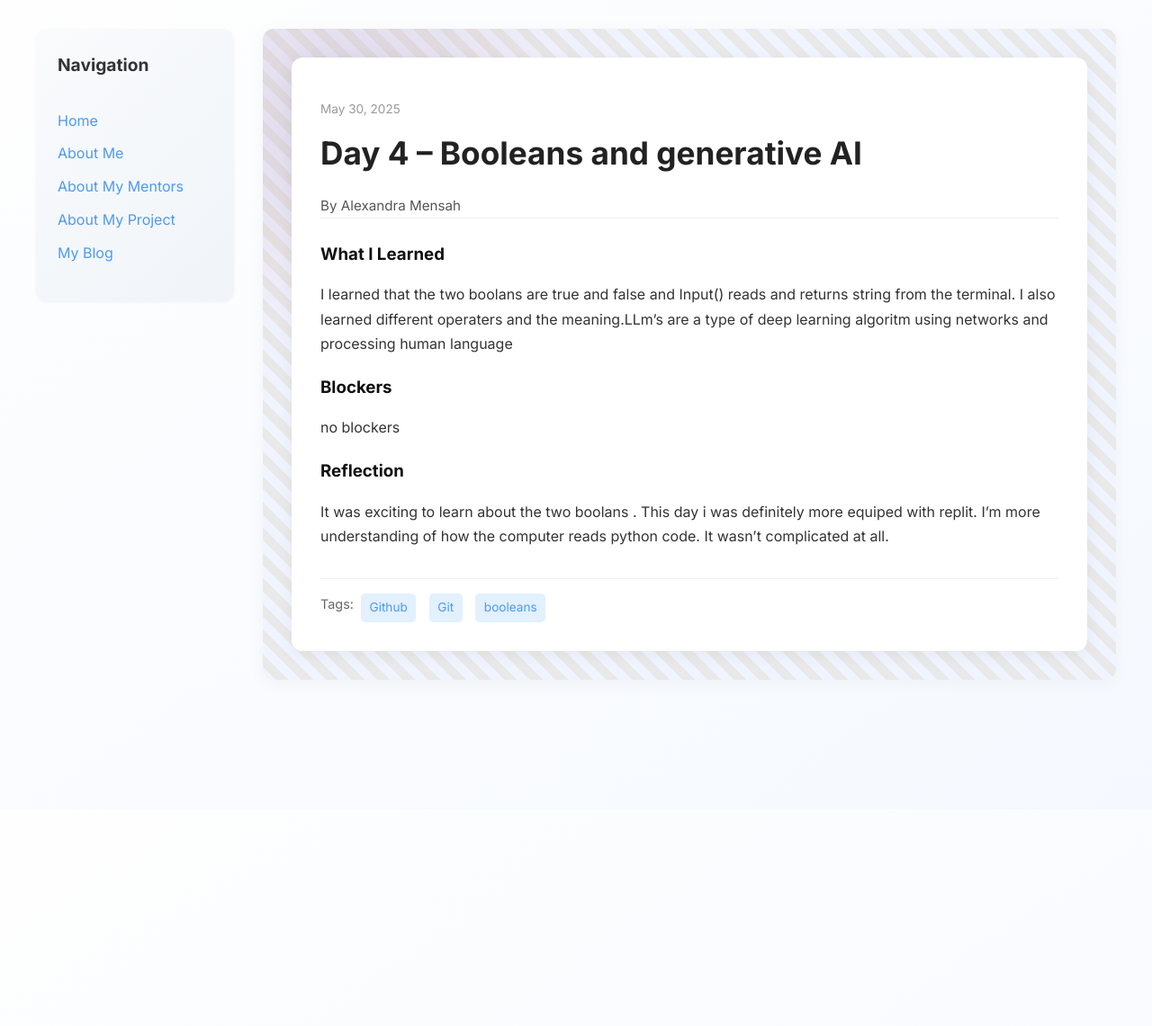
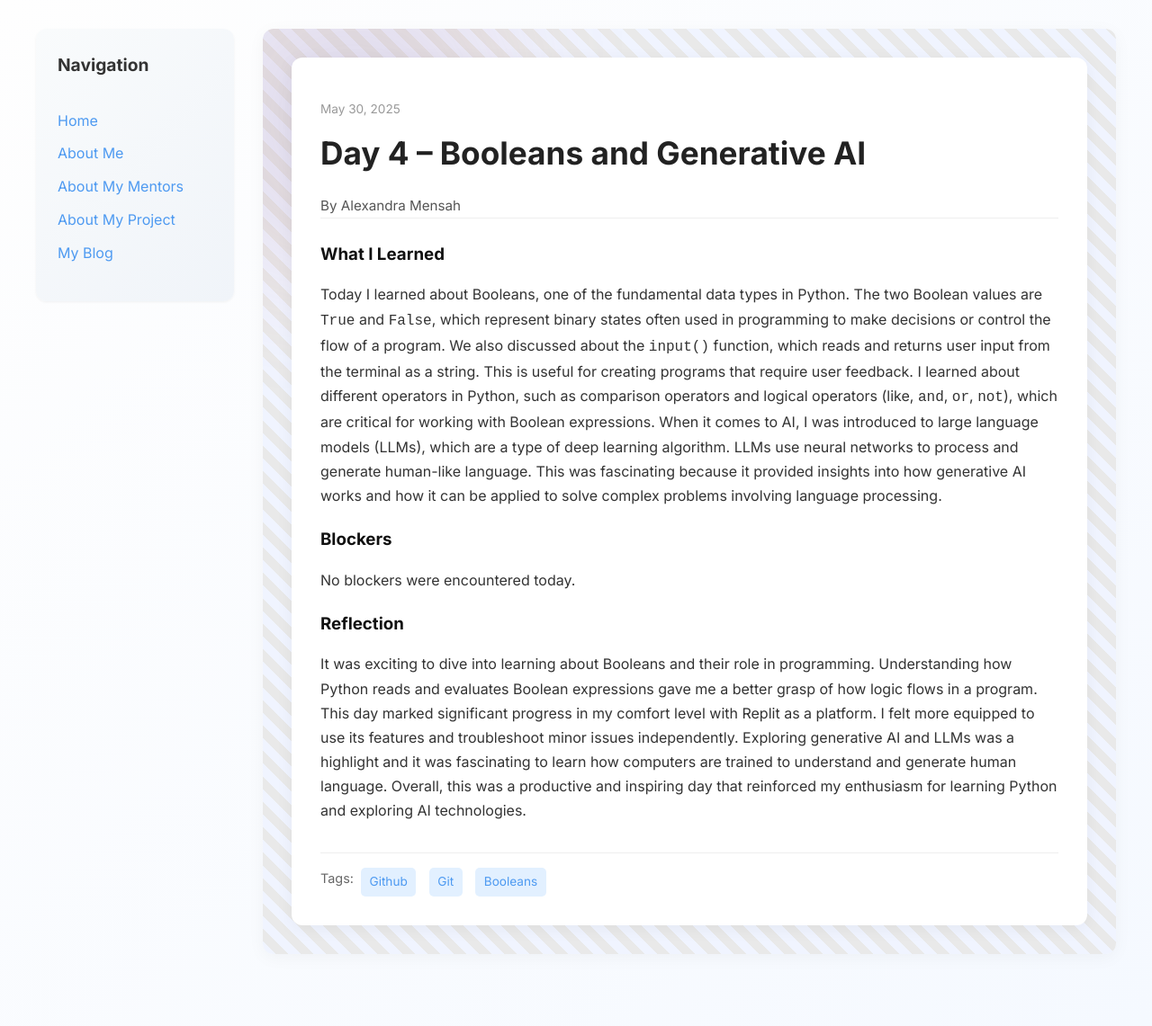
Before and after one commit to alexandratory/alexandratory.github.io, a Jekyll site: the page built from _posts/2025-05-30-day-4.md, in a window 1280 px wide. Shown: the whole page at 90% size. Built offline with Jekyll 4.4.1, drawn with Linux system fonts in a browser that asks for light colours; before the commit the page ends 900 px from its top, so only the background shows below that.

Commit message:
Update 2025-05-30-day-4.md

```diff
--- a/_posts/2025-05-30-day-4.md
+++ b/_posts/2025-05-30-day-4.md
@@ -1,18 +1,20 @@
 ---
 layout: post
-title: "Day 4 – Booleans and generative AI"
+title: "Day 4 – Booleans and Generative AI"
 date: 2025-05-30
 author: Alexandra Mensah
 permalink: /day4.html
 tags:
   - Github
   - Git
-  - booleans
+  - Booleans
 
 what_i_learned: |
-  I learned that the two boolans are true and false and Input() reads and returns string from the terminal. I also learned different operaters and the meaning.LLm's are a type of deep learning algoritm using networks and processing human language
+  Today I learned about Booleans, one of the fundamental data types in Python. The two Boolean values are `True` and `False`, which represent binary states often used in programming to make decisions or control the flow of a program. We also discussed about the `input()` function, which reads and returns user input from the terminal as a string. This is useful for creating  programs that require user feedback. I learned about different operators in Python, such as comparison operators and logical operators (like, `and`, `or`, `not`), which are critical for working with Boolean expressions. When it comes to AI, I was introduced to large language models (LLMs), which are a type of deep learning algorithm. LLMs use neural networks to process and generate human-like language. This was fascinating because it provided insights into how generative AI works and how it can be applied to solve complex problems involving language processing.
+
 blockers: |
-  no blockers
+  No blockers were encountered today.
+
 reflection: |
-  It was exciting to learn about the two boolans . This day i was definitely more equiped with replit. I'm more understanding of how the computer reads python code. It wasn't complicated at all.
+  It was exciting to dive into learning about Booleans and their role in programming. Understanding how Python reads and evaluates Boolean expressions gave me a better grasp of how logic flows in a program. This day marked significant progress in my comfort level with Replit as a platform. I felt more equipped to use its features and troubleshoot minor issues independently. Exploring generative AI and LLMs was a highlight and it was fascinating to learn how computers are trained to understand and generate human language. Overall, this was a productive and inspiring day that reinforced my enthusiasm for learning Python and exploring AI technologies.
 ---
```
